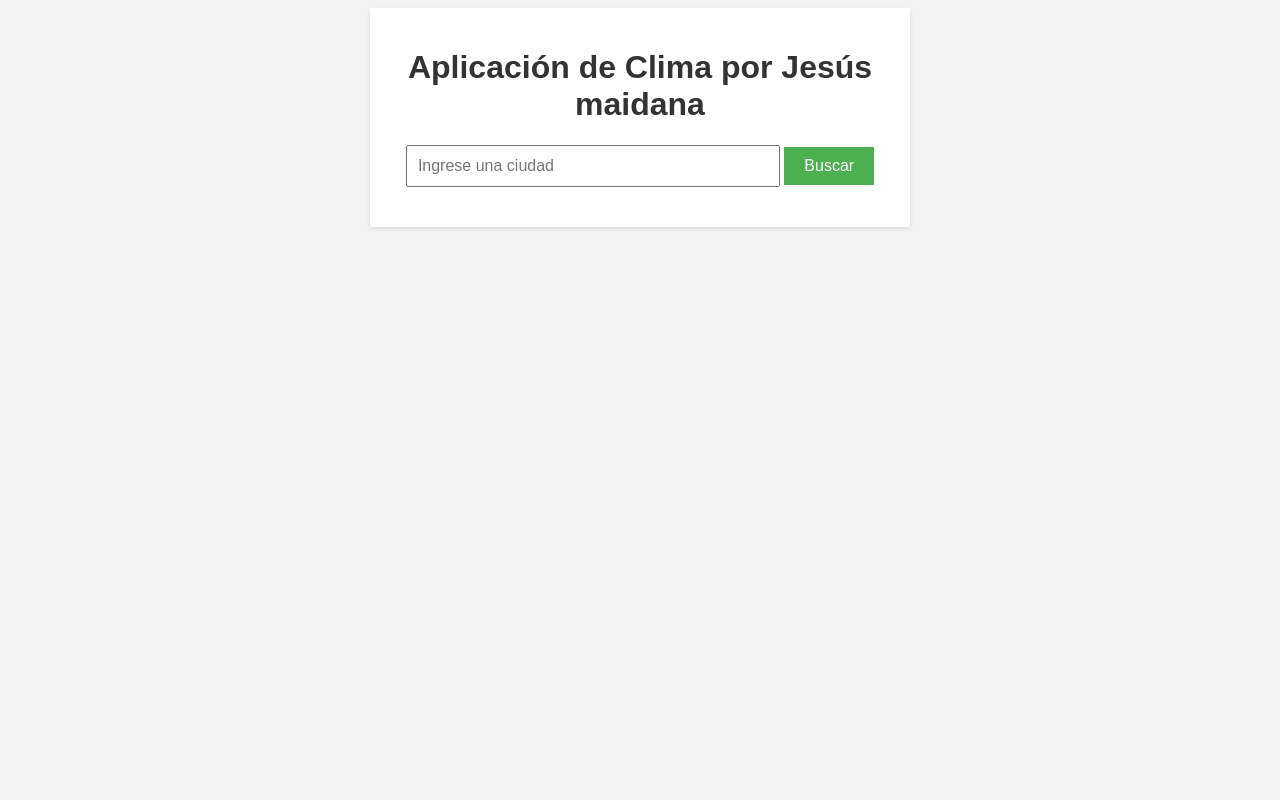
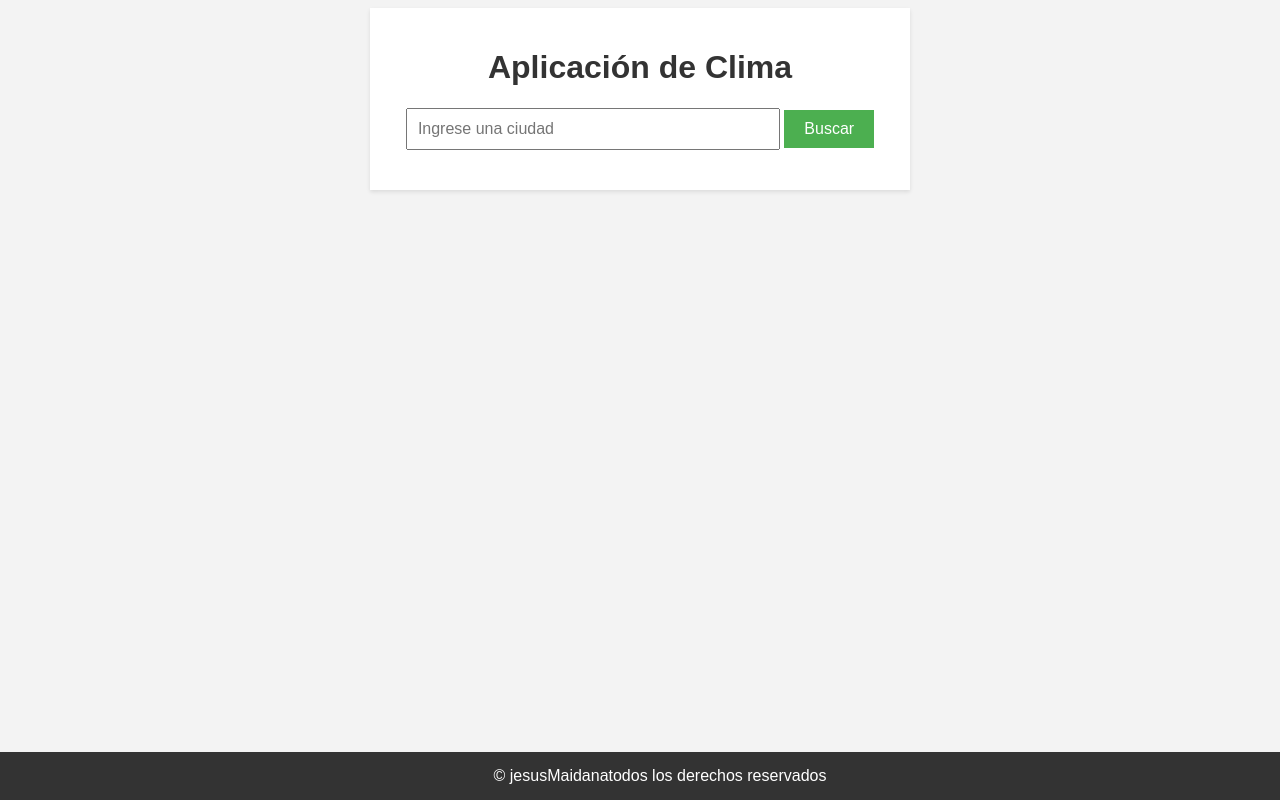
Before and after one commit to JesusMaidana/aplicacion-clima-javascript, a plain HTML site: page index.html in a window 1280 px wide. Drawn offline with Linux system fonts and the light colour scheme.

Commit message:
le puse el footer

```diff
--- a/index.html
+++ b/index.html
@@ -6,15 +6,18 @@
     <meta name="viewport" content="width=device-width, initial-scale=1.0">
     <link rel="stylesheet" href="style.css">
     <link rel="icon" href="clima.png">
-    <title>Aplicación del Clima por Jesús maidana</title>
+    <title>Aplicación del Clima</title>
 </head>
 <body>
   <div class="contenedor">
-    <h1>Aplicación de Clima por Jesús maidana</h1>
+    <h1>Aplicación de Clima</h1>
     <input type="text" id="ciudadEntrada" placeholder="Ingrese una ciudad">
     <button id="botonBusqueda">Buscar</button>
     <div id="datosClima"></div>
   </div>
   <script src="script.js"></script>
 </body>
+<footer>
+    <p>© jesusMaidanatodos los derechos reservados </p>
+</footer>
 </html>
--- a/style.css
+++ b/style.css
@@ -35,3 +35,17 @@ body {
     margin-top: 20px;
     font-size: 18px;
   }
+
+  footer {
+    display: flex;
+    justify-content: center; /* Centra el contenido horizontalmente */
+    align-items: center; /* Centra el contenido verticalmente */
+    position: fixed;
+    bottom: 0;
+    left: 0;
+    width: 100%;
+    height: 1%;
+    background-color: #333; /* Color de fondo del footer */
+    color: #fff; /* Color del texto del footer */
+    padding: 20px; /* Espaciado interno del footer */
+  }
```
